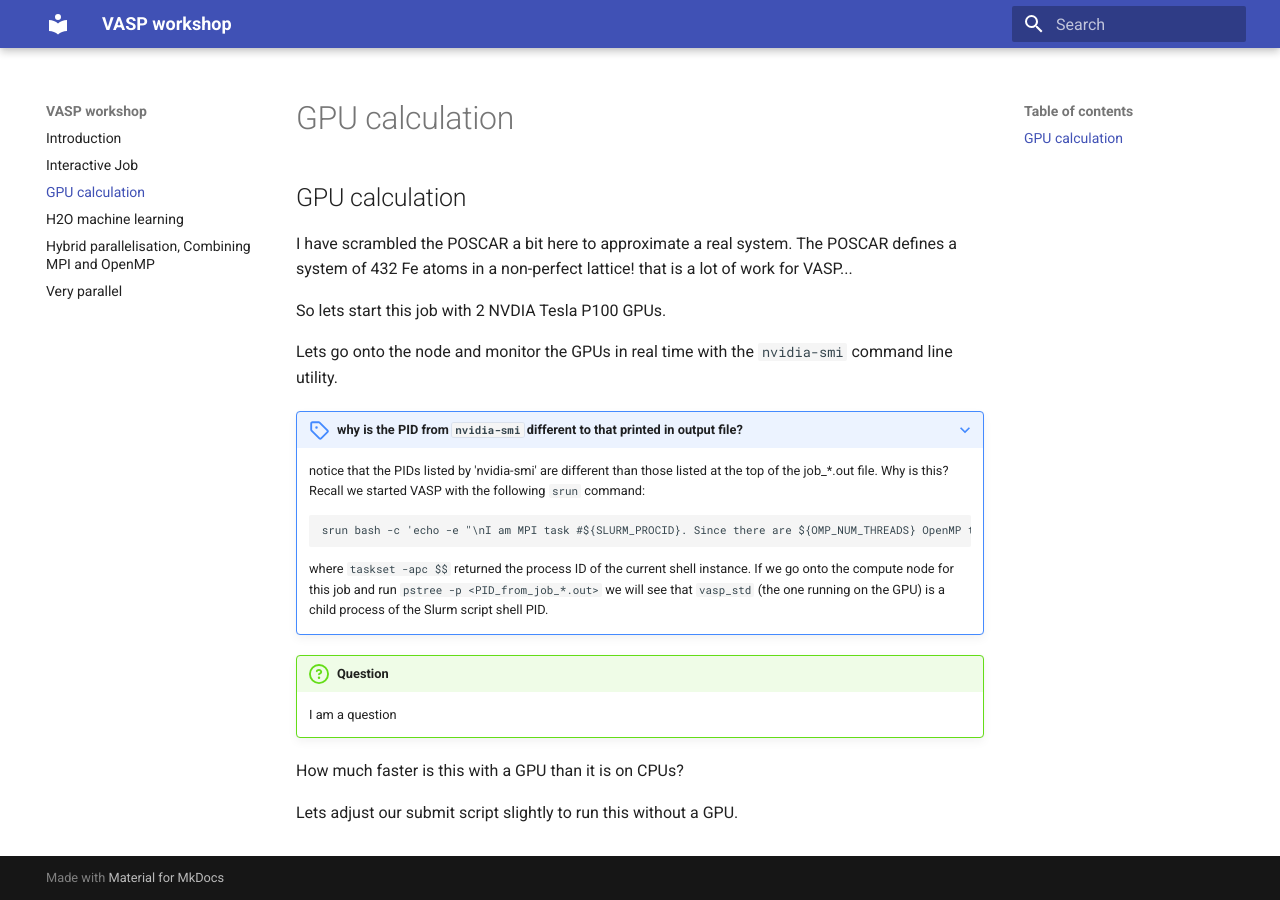
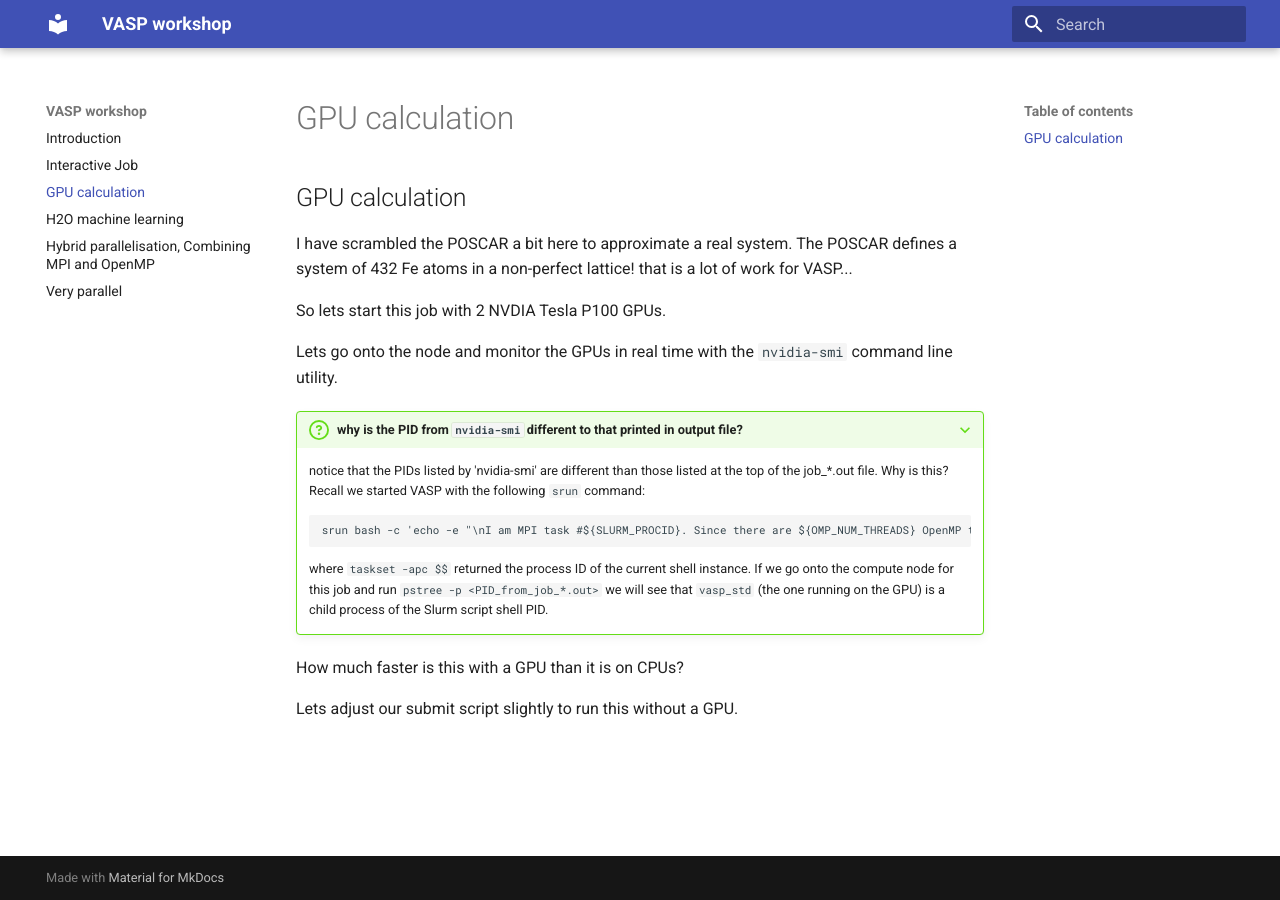
Before and after one commit to Johnryder23/VASP_workshop, an MkDocs documentation site: the page built from docs/GPU_calulation.md, in a window 1280 px wide. Built offline with MkDocs 1.6.1 and Material for MkDocs 9.7.7, drawn with Linux system fonts in a browser that asks for light colours.

Commit message:
finally got admonition correct

```diff
--- a/docs/GPU_calulation.md
+++ b/docs/GPU_calulation.md
@@ -17,12 +17,6 @@ Lets go onto the node and monitor the GPUs in real time with the `nvidia-smi` co
     where `taskset -apc $$` returned the process ID of the current shell instance. If we go onto the compute node for this job and run `pstree -p <PID_from_job_*.out>` we will see that `vasp_std` (the one running on the GPU) is a child process of the Slurm script shell PID.
 
 
-!!! question
-    I am a question
-
-
-
-
 
 How much faster is this with a GPU than it is on CPUs?
 
```
Also changed, not shown: other parts of docs/GPU_calulation.md (+1 -1 lines).
